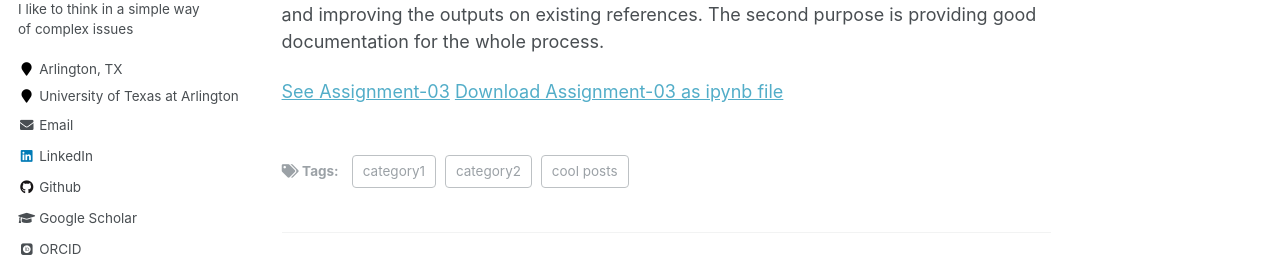
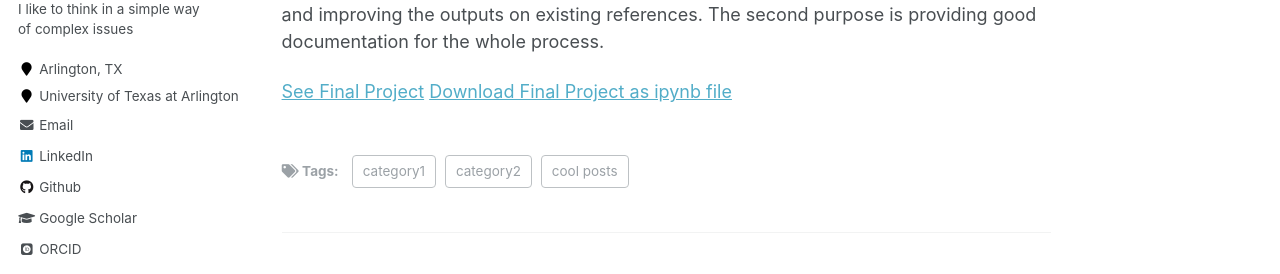
Before and after one commit to mintu07ruet/mintu07ruet.github.io, a Jekyll site: the page built from _posts/2199-01-01-future-post.md, in a window 1280 px wide and 900 px high. Shown: the part 295-569 px from the top of the window. Built offline with Jekyll 4.4.1, drawn with Linux system fonts in a browser that asks for light colours; some web fonts are replaced.

Commit message:
Update 2199-01-01-future-post.md

```diff
--- a/_posts/2199-01-01-future-post.md
+++ b/_posts/2199-01-01-future-post.md
@@ -10,5 +10,5 @@ tags:
 
 The main purpose of the project is predicting the rating of the game, based on the given reviews and understanding how the test classification machine learning algorithm works and improving the outputs on existing references. The second purpose is providing good documentation for the whole process.
 
-[See Assignment-03](/files/Miah Project.html)
-[Download Assignment-03 as ipynb file](/files/Miah Project.ipynb)
+[See Final Project](/files/Miah Project.html)
+[Download Final Project as ipynb file](/files/Miah Project.ipynb)
```
